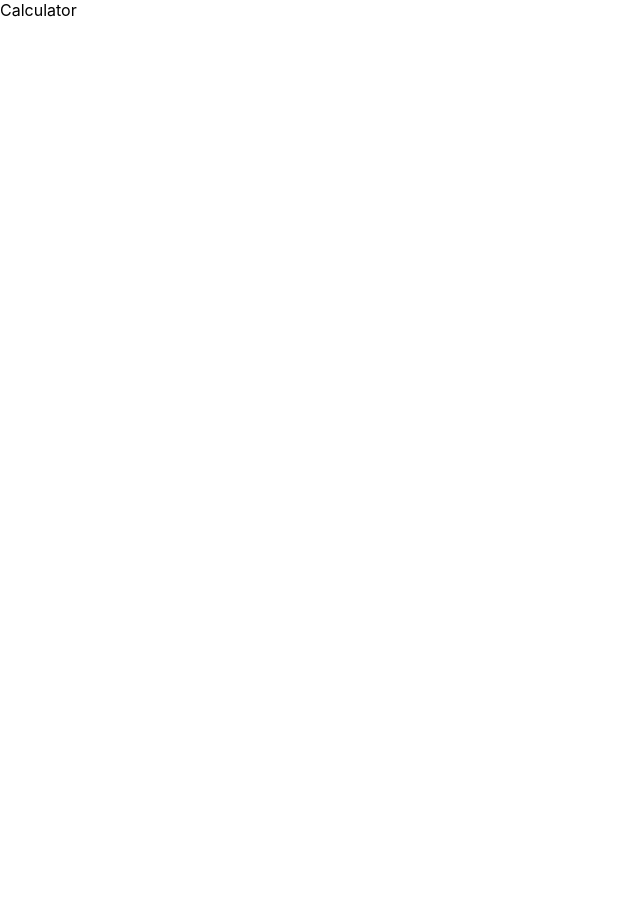
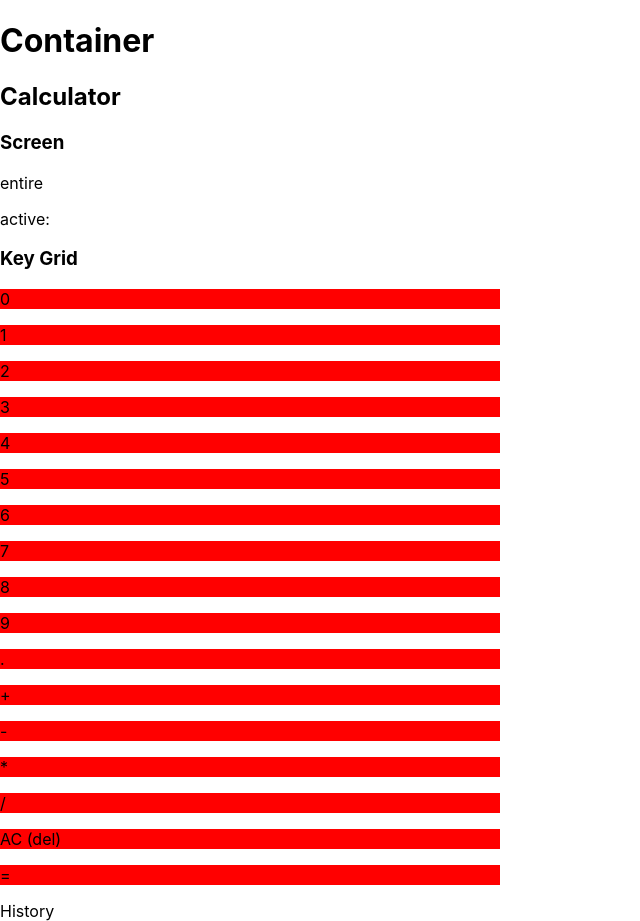
Before and after one commit to nic-vo/nv-portfolio, a Next.js app: page /fcc/ex-calculator in a window 1280 px wide. Shown: the whole page, without its empty margins (0-640 px from the left). Before the commit the page ends 800 px from the top, so only its background shows below. Built offline with nearby package versions, Linux system fonts and the light colour scheme.

Commit message:
Initial layout commit

```diff
--- /dev/null
+++ b/components/fcc/calculator/History/History.js
@@ -0,0 +1,9 @@
+import React from 'react';
+
+const History = () => {
+	return (
+		<div>History</div>
+	);
+};
+
+export default History;
--- /dev/null
+++ b/components/fcc/calculator/Keypad/Keypad.js
@@ -0,0 +1,11 @@
+import React from 'react';
+
+const Keypad = ({ keyId, activate }) => {
+	return (
+		<div id={keyId} onClick={activate} style={{width: "500px", "background-color": "red"}}>
+			<p>{keyId}</p>
+		</div>
+	);
+};
+
+export default Keypad;
--- /dev/null
+++ b/components/fcc/calculator/Keypad/KeypadChars.js
@@ -0,0 +1,3 @@
+const KeypadCharacters = { "zero": "0", "one": "1", "two": "2", "three": "3", "four": "4", "five": "5", "six": "6", "seven": "7", "eight": "8", "nine": "9", "decimal": ".", "add": "+", "subtract": "-", "multiply": "*", "divide": "/", "clear": "AC (del)", "equals": "=" };
+
+export default KeypadCharacters;
--- /dev/null
+++ b/components/fcc/calculator/index.js
@@ -0,0 +1,9 @@
+import Keypad from "./Keypad/Keypad";
+import KeypadCharacters from "./Keypad/KeypadChars";
+import History from "./History/History";
+
+export {
+	Keypad,
+	KeypadCharacters,
+	History
+}
--- a/pages/fcc/ex-calculator.js
+++ b/pages/fcc/ex-calculator.js
@@ -1,8 +1,38 @@
-import React from 'react';
+import { React, useState } from 'react';
+import { Keypad, KeypadCharacters as keyChars, History, KeypadCharacters } from '../../components/fcc/calculator';
 
 const Calculator = () => {
+	const [active, setActive] = useState("");
+	const [entire, setEntire] = useState("");
+	const [history, setHistory] = useState([]);
+
+	const keyPressHandler = (e) => {
+		setActive(e.target.id);
+	};
+
 	return (
-		<div>Calculator</div>
+		<div>
+			<h1>Container</h1>
+			<div>
+				<h2>Calculator</h2>
+				<div>
+					<h3>Screen</h3>
+					<p>entire</p>
+					<p>active: {active}</p>
+				</div>
+				<div tabIndex={0}>
+					<h3>Key Grid</h3>
+					{
+						Object.keys(keyChars).map((char) => {
+							return <Keypad keyId={keyChars[char]} activate={keyPressHandler} key={`${char}-pad`}/>
+						})
+					}
+				</div>
+			</div>
+			<div>
+				<History />
+			</div>
+		</div>
 	);
 };
 
```
Also changed, not shown: components/fcc/calculator/History/History.module.css (added), components/fcc/calculator/Keypad/Keypad.module.css (added).
